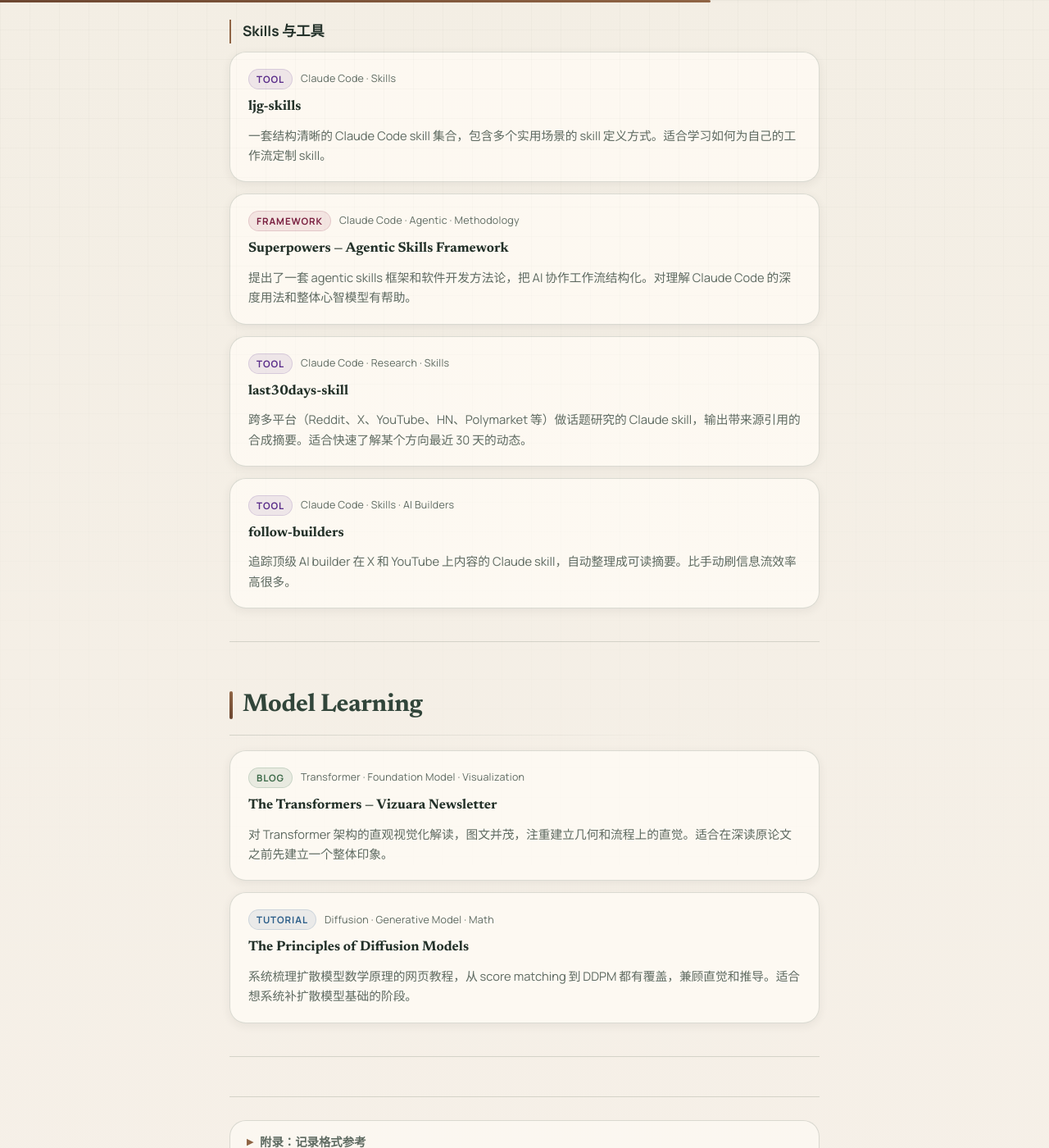
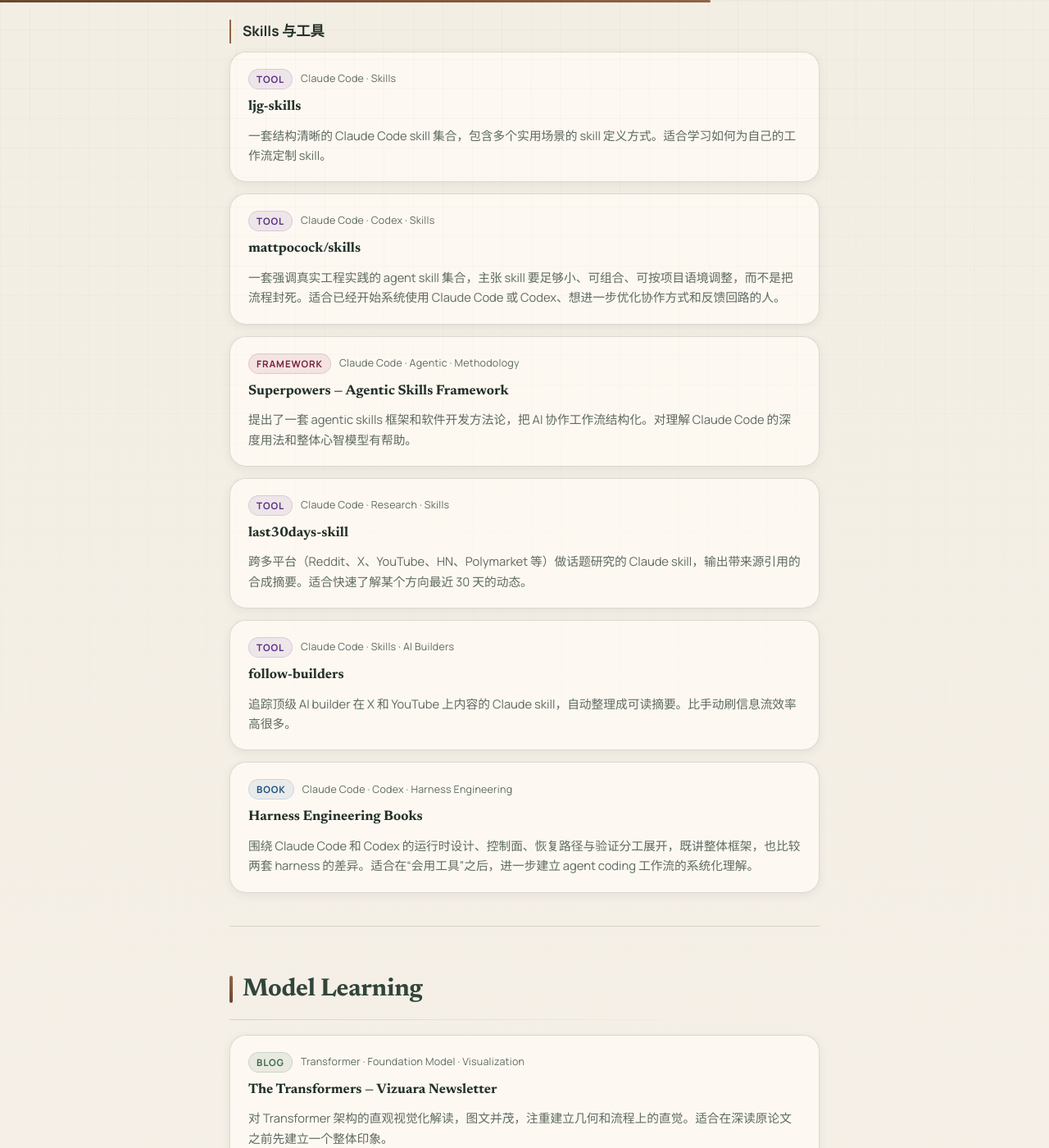
Before and after one commit to Duanzqy/Duanzqy.github.io, a Jekyll site: the page built from posts/2026-03-29-recommended-reading.md, in a window 1280 px wide and 1400 px high, scrolled down 1355 px. Shown: the whole window at 82% size. Built offline with Jekyll 4.4.1, drawn with Linux system fonts in a browser that asks for light colours.

Commit message:
update recommended reading

```diff
--- a/posts/2026-03-29-recommended-reading.md
+++ b/posts/2026-03-29-recommended-reading.md
@@ -61,6 +61,15 @@
 
 <div class="reading-card">
   <div class="reading-card-header">
+    <span class="reading-badge reading-badge--tool">Tool</span>
+    <span class="reading-tags">Claude Code · Codex · Skills</span>
+  </div>
+  <h4><a href="https://github.com/mattpocock/skills" target="_blank" rel="noreferrer">mattpocock/skills</a></h4>
+  <p class="reading-reason">一套强调真实工程实践的 agent skill 集合，主张 skill 要足够小、可组合、可按项目语境调整，而不是把流程封死。适合已经开始系统使用 Claude Code 或 Codex、想进一步优化协作方式和反馈回路的人。</p>
+</div>
+
+<div class="reading-card">
+  <div class="reading-card-header">
     <span class="reading-badge reading-badge--framework">Framework</span>
     <span class="reading-tags">Claude Code · Agentic · Methodology</span>
   </div>
@@ -84,6 +93,15 @@
   </div>
   <h4><a href="https://github.com/zarazhangrui/follow-builders/blob/main/README.zh-CN.md" target="_blank" rel="noreferrer">follow-builders</a></h4>
   <p class="reading-reason">追踪顶级 AI builder 在 X 和 YouTube 上内容的 Claude skill，自动整理成可读摘要。比手动刷信息流效率高很多。</p>
+</div>
+
+<div class="reading-card">
+  <div class="reading-card-header">
+    <span class="reading-badge reading-badge--book">Book</span>
+    <span class="reading-tags">Claude Code · Codex · Harness Engineering</span>
+  </div>
+  <h4><a href="https://harness-books.agentway.dev/index.html" target="_blank" rel="noreferrer">Harness Engineering Books</a></h4>
+  <p class="reading-reason">围绕 Claude Code 和 Codex 的运行时设计、控制面、恢复路径与验证分工展开，既讲整体框架，也比较两套 harness 的差异。适合在“会用工具”之后，进一步建立 agent coding 工作流的系统化理解。</p>
 </div>
 
 ---
```
